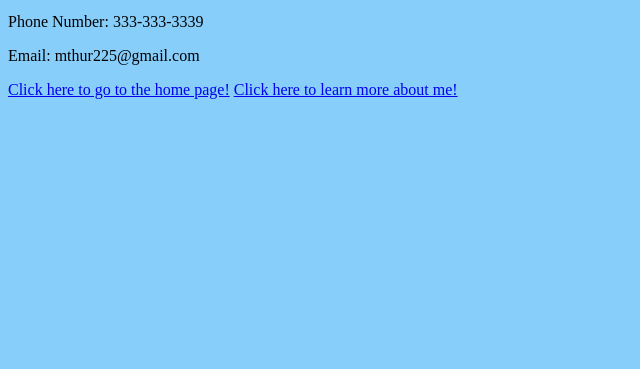
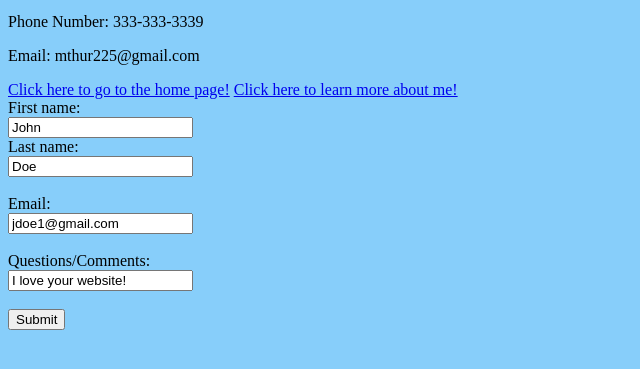
Before and after one commit to mthurmond028/mthurmond28.github.io, a plain HTML site: page contact.html in a window 1280 px wide. Shown: the part 127-496 px from the top of the page, without its empty margins (0-640 px from the left). Drawn offline with Linux system fonts and the light colour scheme.

Commit message:
Update contact.html

```diff
--- a/contact.html
+++ b/contact.html
@@ -21,4 +21,16 @@
     <a href="index.html">Click here to go to the home page!</a>
     <a href="about.html">Click here to learn more about me!</a>
     <!--Links that take you to the other two pages-->
+
+     <form action="/action_page.php">
+        <label for="fname">First name:</label><br>
+        <input type="text" id="fname" name="fname" value="John"><br>
+        <label for="lname">Last name:</label><br>
+        <input type="text" id="lname" name="lname" value="Doe"><br><br>
+        <label for="email">Email:</label><br>
+        <input type="text" id="email" name="email" value="jdoe1@gmail.com"><br><br>
+        <label for="Questions/Comments">Questions/Comments:</label><br>
+        <input type="text" id="Questions/Comments" name="Questions/Comments" value="I love your website!"><br><br>
+        <input type="submit" value="Submit">
+      </form>
 </html>
```
